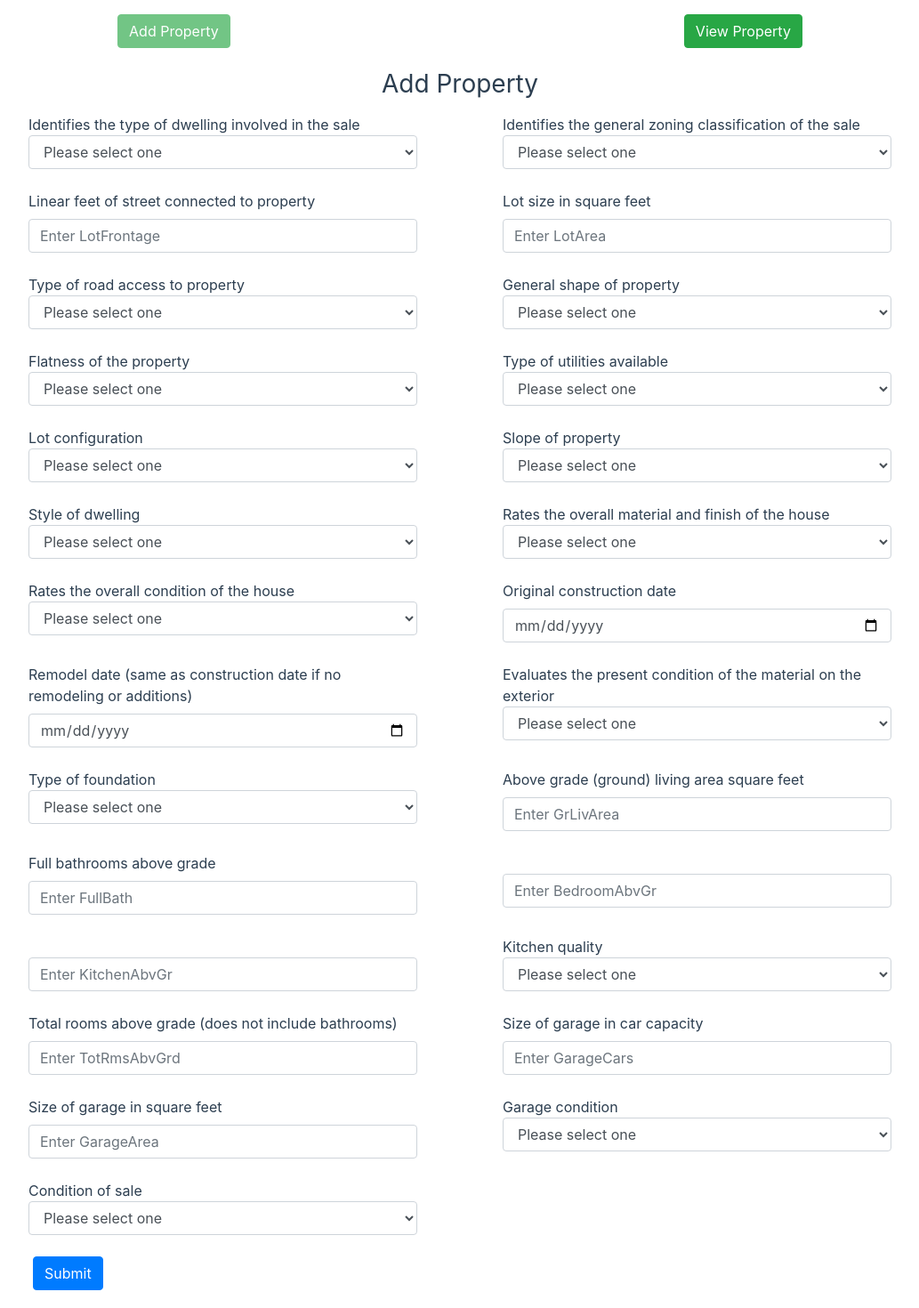
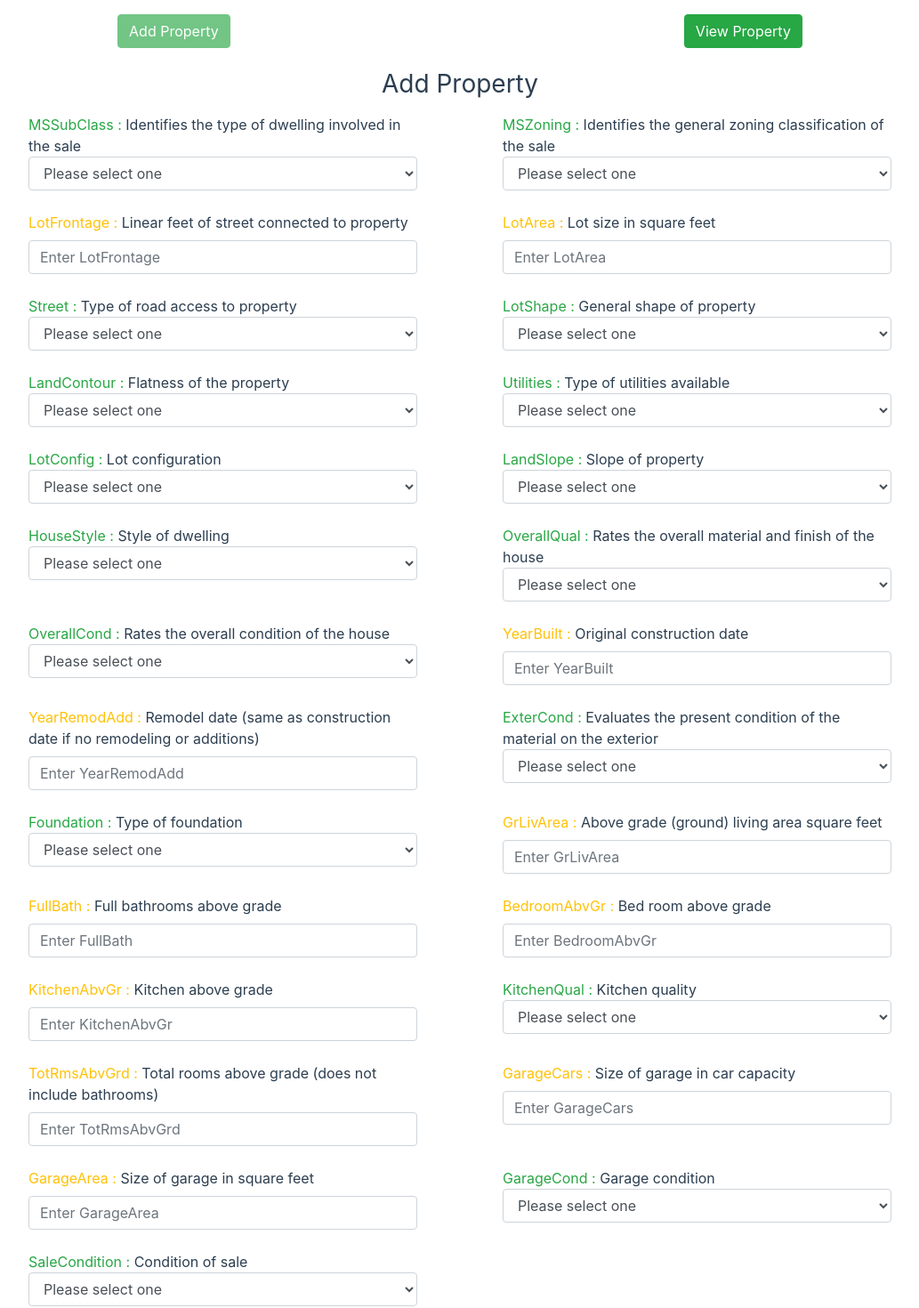
Before and after one commit to raselkarim7/IWS-3ps, a Vue app: page / in a window 1280 px wide. Shown: the part 87-1557 px from the top of the page at 89% size, without its empty margins (123-1156 px from the left). Built offline with nearby package versions, Linux system fonts and the light colour scheme.

Commit message:
min max value set to the number type fields

```diff
--- a/src/components/addproperty/AddProperty.vue
+++ b/src/components/addproperty/AddProperty.vue
@@ -9,27 +9,40 @@
                     <div v-for="feature in features" :key="feature.name" class="form-group px-5  mb-4 col-sm-6">
 
                         <div v-if="feature.type==='number'">
-                            <label :for="feature.name">{{feature.description}} </label>
+                            <label :for="feature.name">
+                                <span class="text-warning">{{feature.name}} : </span>
+                                {{feature.description}}
+                            </label>
                             <input
                                 :name="feature.name"
                                 type="number" class="form-control" :id="feature.name"
                                 v-model="feature.value" :placeholder="`Enter ${feature.name}`"
-                                 min="0" required
+                                 :min="`${feature.min}`"  :max="`${feature.max}`" required
                             >
                             <span class="text-danger" v-if="feature.value < 0">Value can't be empty</span>
                         </div>
+
+
+
                         <div v-if="feature.type==='dropdown'">
+                            <span class="text-success">{{feature.name}} : </span>
                             {{ feature.description }}
                             <select v-model="feature.value" class="form-control" required>
                                 <option disabled value="">Please select one</option>
                                 <option v-for="(option, index) in featuresKeyValue[feature.name]"
-                                    :key="index"   v-bind:value="option.value">
+                                    :key="index" v-bind:value="option.value">
                                     {{ option.text }}
                                 </option>
                             </select>
                         </div>
+
+
+
                         <div v-if="feature.type==='date'">
-                            <label :for="feature.name">{{feature.description}} </label>
+                            <label :for="feature.name">
+                                <span class="text-danger">{{feature.name}} :</span>
+                                {{feature.description}}
+                            </label>
                             <input
                                 :name="feature.name"
                                 type="date" class="form-control" :id="feature.name"
@@ -49,6 +62,7 @@
 
 <script>
 import _ from 'lodash';
+import axios from 'axios';
 import features from '../features';
 import featuresKeyValue from '../featuresKeyValue';
 import pythonMapValue from '../pythonMapValue';
@@ -96,15 +110,23 @@ export default {
 
 
 
-            const FinalOutput = [];
+            const FinalOutput = {};
             let i = 0;
-            _.map(finalValues, fv => {
+            _.map(finalValues, (fv, key) => {
                    // console.log(fv);
-                    FinalOutput[i] = isNaN(fv) ? 3 : parseInt( fv)
+                    FinalOutput[key] = isNaN(fv) ? 3 : parseInt( fv)
                     i++;
             });
 
             console.log('Final Output ===> ', FinalOutput);
+            //return;
+            axios.post('http://127.0.0.1:5000/predict', FinalOutput)
+                .then(result => {
+                    console.log('Response Success ', result);
+                })
+                .catch(error => {
+                    console.log('Error ', error.response)
+                });
 
         },
         handleChange(event) {
--- a/src/components/features.js
+++ b/src/components/features.js
@@ -1,31 +1,31 @@
 const features = [
-    {name: "MSSubClass", value: "", type: "dropdown", description: "Identifies the type of dwelling involved in the sale"},
-    {name: "MSZoning", value: "", type: "dropdown", description: "Identifies the general zoning classification of the sale"},
-    {name: "LotFrontage", value: "", type: "number", description: "Linear feet of street connected to property"},
-    {name: "LotArea", value: "", type: "number", description: "Lot size in square feet"},
-    {name: "Street", value: "", type: "dropdown", description: "Type of road access to property"},
-    {name: "LotShape", value: "", type: "dropdown", description: "General shape of property"},
-    {name: "LandContour", value: "", type: "dropdown", description: "Flatness of the property"},
-    {name: "Utilities", value: "", type: "dropdown", description: "Type of utilities available"},
-    {name: "LotConfig", value: "", type: "dropdown", description: "Lot configuration"},
-    {name: "LandSlope", value: "", type: "dropdown", description: "Slope of property"},
-    {name: "HouseStyle", value: "", type: "dropdown", description: "Style of dwelling"},
-    {name: "OverallQual", value: "", type: "dropdown", description: "Rates the overall material and finish of the house"},
-    {name: "OverallCond", value: "", type: "dropdown", description: "Rates the overall condition of the house"},
-    {name: "YearBuilt", value: "", type: "date", description: "Original construction date"},
-    {name: "YearRemodAdd", value: "", type: "date", description: "Remodel date (same as construction date if no remodeling or additions)"},
-    {name: "ExterCond", value: "", type: "dropdown", description: "Evaluates the present condition of the material on the exterior"},
-    {name: "Foundation", value: "", type: "dropdown", description: "Type of foundation"},
-    {name: "GrLivArea", value: "", type: "number", description: "Above grade (ground) living area square feet"},
-    {name: "FullBath", value: "", type: "number", description: "Full bathrooms above grade"},
-    {name: "BedroomAbvGr", value: "", type: "number", description: ""},
-    {name: "KitchenAbvGr", value: "", type: "number", description: ""},
-    {name: "KitchenQual", value: "", type: "dropdown", description: "Kitchen quality"},
-    {name: "TotRmsAbvGrd", value: "", type: "number", description: "Total rooms above grade (does not include bathrooms)"},
-    {name: "GarageCars", value: "", type: "number", description: "Size of garage in car capacity"},
-    {name: "GarageArea", value: "", type: "number", description: "Size of garage in square feet"},
-    {name: "GarageCond", value: "", type: "dropdown", description: "Garage condition"},
-    {name: "SaleCondition", value: "", type: "dropdown", description: "Condition of sale"},
+    {name: "MSSubClass", value: "",     type: "dropdown",   description: "Identifies the type of dwelling involved in the sale"},
+    {name: "MSZoning", value: "",       type: "dropdown",     description: "Identifies the general zoning classification of the sale"},
+    {name: "LotFrontage", value: "",    type: "number",   /*confusion*/  min: 99, max: 100,  description: "Linear feet of street connected to property"},
+    {name: "LotArea", value: "",        type: "number", /*confusion*/  min: 9986, max: 10000.0,     description: "Lot size in square feet"},
+    {name: "Street", value: "",         type: "dropdown",       description: "Type of road access to property"},
+    {name: "LotShape", value: "",       type: "dropdown",     description: "General shape of property"},
+    {name: "LandContour", value: "",    type: "dropdown",  description: "Flatness of the property"},
+    {name: "Utilities", value: "",      type: "dropdown",    description: "Type of utilities available"},
+    {name: "LotConfig", value: "",      type: "dropdown",    description: "Lot configuration"},
+    {name: "LandSlope", value: "",      type: "dropdown",    description: "Slope of property"},
+    {name: "HouseStyle", value: "",     type: "dropdown",   description: "Style of dwelling"},
+    {name: "OverallQual", value: "",    type: "dropdown",  description: "Rates the overall material and finish of the house"},
+    {name: "OverallCond", value: "",    type: "dropdown",  description: "Rates the overall condition of the house"},
+    {name: "YearBuilt", value: "",      type: "number", /*ok*/  min: 1880, max: 2010,   description: "Original construction date"},
+    {name: "YearRemodAdd", value: "",   type: "number", /*ok*/  min: 1950, max: 2010,   description: "Remodel date (same as construction date if no remodeling or additions)"},
+    {name: "ExterCond", value: "",      type: "dropdown",    description: "Evaluates the present condition of the material on the exterior"},
+    {name: "Foundation", value: "",     type: "dropdown",   description: "Type of foundation"},
+    {name: "GrLivArea", value: "",      type: "number", /*confusion*/  min: 999, max: 1003, description: "Above grade (ground) living area square feet"},
+    {name: "FullBath", value: "",       type: "number", /*ok*/  min: 0, max: 3,  description: "Full bathrooms above grade"},
+    {name: "BedroomAbvGr", value: "",   type: "number", /*ok*/  min: 0, max: 6,  description: "Bed room above grade"},
+    {name: "KitchenAbvGr", value: "",   type: "number", /*ok*/  min: 1, max: 3,  description: "Kitchen above grade"},
+    {name: "KitchenQual", value: "",    type: "dropdown",  description: "Kitchen quality"},
+    {name: "TotRmsAbvGrd", value: "",   type: "number",  /*confusion*/  min: 9, max: 10, description: "Total rooms above grade (does not include bathrooms)"},
+    {name: "GarageCars", value: "",     type: "number",  /*ok*/  min: 1, max: 4,   description: "Size of garage in car capacity"},
+    {name: "GarageArea", value: "",     type: "number",  /*confusion*/  min: 995, max: 1020, description: "Size of garage in square feet"},
+    {name: "GarageCond", value: "",     type: "dropdown",   description: "Garage condition"},
+    {name: "SaleCondition", value: "",  type: "dropdown", description: "Condition of sale"},
 ];
 
 export default features;
```
